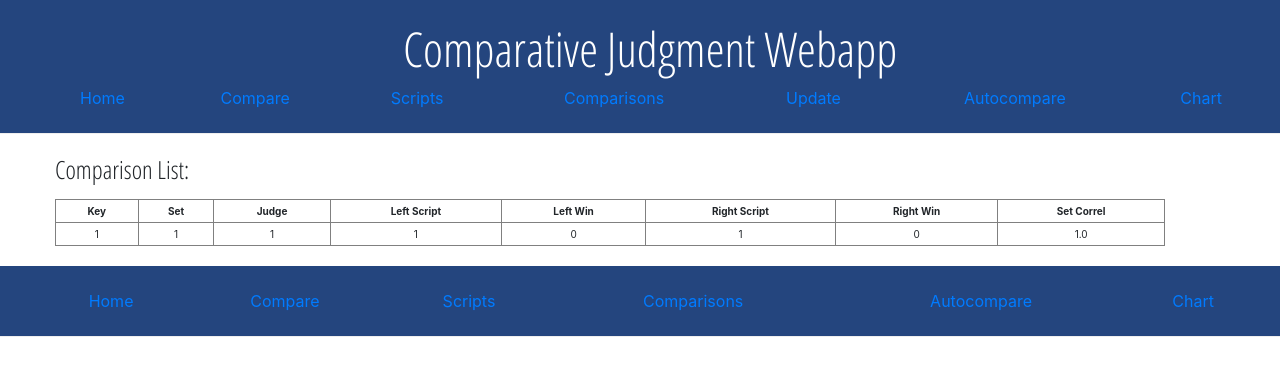
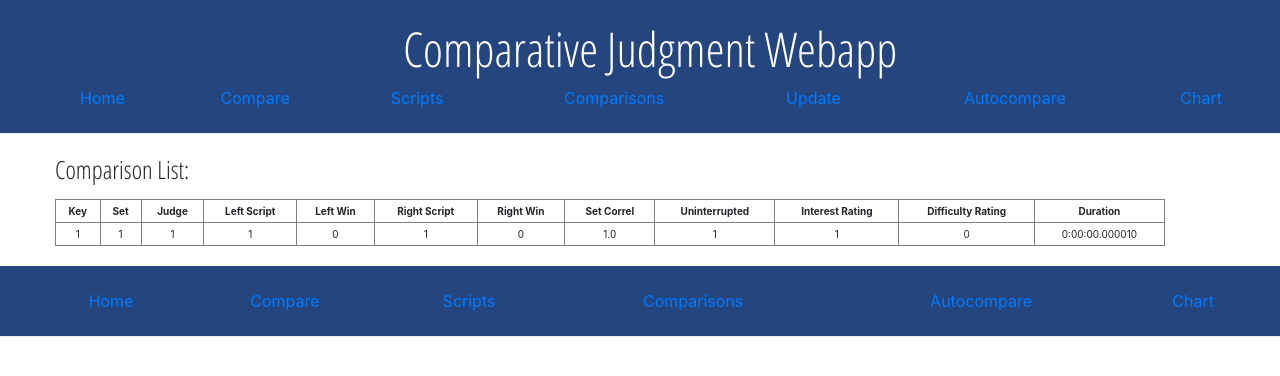
Before and after one commit to plateausteve/acjwebapp, a Django app: page /comparisons/ in a window 1280 px wide. Shown: the top 376 px of the page. Run offline with Django 3.2, Linux system fonts and the light colour scheme; tables that the repository leaves empty hold one stand-in row (values such as "Sample post"); some libraries are stand-ins or nearby versions.

Commit message:
added time & duration, interest, difficulty, interruption fields to Comparison model and forms, but time and duration not yet registering from form

```diff
--- a/acjapp/pairwise/models.py
+++ b/acjapp/pairwise/models.py
@@ -52,19 +52,40 @@ class Comparison(models.Model):
         Greater = 1
     wini = models.PositiveSmallIntegerField(choices=Win.choices, verbose_name="is left lesser or greater?")
     winj = models.PositiveSmallIntegerField(choices=Win.choices, verbose_name="is right lesser or greater?")
-    resulting_set_corr = models.FloatField(default=0, verbose_name="storing the resulting correlation of set est param to actual")
+    resulting_set_corr = models.FloatField(default=0, verbose_name="computing the resulting correlation of set est param to actual")
+    class Interruption(models.IntegerChoices):
+        Uninterrupted = 1
+        Interrupted = 0
+    uninterrupted = models.IntegerField(choices=Interruption.choices, default=1, blank=False, verbose_name="is the comparison interrupted or uninterrupted allowing valid duration computation")
+    class Interest(models.IntegerChoices):
+        Not_at_all_interesting = 1
+        Not_interesting = 2
+        Neutral = 3
+        Interesting = 4
+        Very_interesting = 5
+    interest_rating = models.IntegerField(choices=Interest.choices, default=3, blank=False, verbose_name="how interesting the assessor found this comparison")
+    class Difficulty(models.IntegerChoices):
+        Not_at_all_difficult = 0
+        Not_too_difficult = 1
+        Difficult = 2
+        Very_difficult = 3
+    difficulty_rating = models.IntegerField(choices=Difficulty.choices, default=0, blank=False)
+    decision_start = models.DateTimeField(blank=True, null=True)
+    decision_end = models.DateTimeField(blank=True, null=True)
+    duration = models.DurationField(blank=True, null=True)
 
     def __str__(self):
         return str(self.pk)
 
-
 class ComparisonForm(forms.ModelForm):
     class Meta:
         model = Comparison
-        fields = ['wini','scripti','scriptj']
+        fields = ['wini','scripti','scriptj', 'uninterrupted', 'interest_rating', 'difficulty_rating', 'decision_start', 'decision_end']
         widgets = {
             'scripti': forms.HiddenInput(),
             'scriptj': forms.HiddenInput(),
+            'decision_start': forms.HiddenInput(),
+            'decision_end': forms.HiddenInput(),
         }
 
 class AutoComparisonForm(forms.ModelForm):
--- a/acjapp/pairwise/templates/pairwise/comparison_list.html
+++ b/acjapp/pairwise/templates/pairwise/comparison_list.html
@@ -13,6 +13,10 @@
                 <th>Right Script</th>
                 <th>Right Win</th>
                 <th>Set Correl</th>
+                <th>Uninterrupted</th>
+                <th>Interest Rating</th>
+                <th>Difficulty Rating</th>
+                <th>Duration</th>
             </tr>
             {% for comparison in comparison_list %}
             <tr>
@@ -22,8 +26,12 @@
                 <td>{{ comparison.scripti.pk }}</td>
                 <td>{{ comparison.wini }}</td>
                 <td>{{ comparison.scriptj.pk }}</td>
-                <td>{{ comparison.winj}}</td>
+                <td>{{ comparison.winj }}</td>
                 <td>{{ comparison.resulting_set_corr }}</td>
+                <td>{{ comparison.uninterrupted }}</td>
+                <td>{{ comparison.interest_rating }}</td>
+                <td>{{ comparison.difficulty_rating }}</td>
+                <td>{{ comparison.duration }}</td>
             </tr>
             {% endfor %}
         </table>
--- a/acjapp/pairwise/views.py
+++ b/acjapp/pairwise/views.py
@@ -1,14 +1,14 @@
 from django.shortcuts import render, redirect, get_object_or_404
+from django.utils import timezone
 from django.urls import reverse
 from django.http import HttpResponseRedirect, HttpResponse
 from .models import Script, Comparison, ComparisonForm, Set, AutoComparisonForm
 from random import sample
 from django.views import generic
-from .utils import compute_scripts_and_save, script_selection, compute_diffs, build_btl_array
+from .utils import compute_scripts_and_save, script_selection, compute_diffs, build_btl_array, get_scriptchart
 import operator
 from operator import itemgetter
 import numpy as np
-from chartit import DataPool, Chart
 
 def index(request):
     return render(request, 'pairwise/index.html', {})
@@ -19,7 +19,7 @@ def compared(request):
 def script_list(request):
     script_table = Script.objects.all().order_by('-lo_of_win_in_set')
     set = Set.objects.get(pk=1)
-    if request.method == 'POST':
+    if request.method == 'POST': #if the auto-compare button has been clicked to get us here
         form = AutoComparisonForm(request.POST)
         if form.is_valid():
             comparison = form.save(commit=False)
@@ -45,42 +45,7 @@ def script_list(request):
         jcount = len(j)
         diffs = compute_diffs()
         form = AutoComparisonForm()
-        scriptdata = DataPool(
-            series=[{
-                'options': {
-                    'source': Script.objects.filter(se__lt=10)
-                },
-                'terms': [
-                    'pk',
-                    'fisher_info',
-                    'se',
-                    'stdev',
-                    'rmse_in_set'
-                ]
-            }]
-)
-        cht = Chart(
-            datasource=scriptdata,
-            series_options=[{
-                'options': {
-                    'type': 'line',
-                    'stacking': False
-                },
-                'terms': {
-                    'pk': [
-                        'fisher_info',
-                        'se',
-                        'stdev',
-                        'rmse_in_set'
-                    ]
-                }}
-                ],
-            chart_options={
-                'title': {'text': 'Script Data'},
-                'xAxis': {'title': {'text': 'Script'}},
-                'yAxis': {'title': {'text': 'Value'}},
-                'legend': {'enabled': True}, 'credits': {'enabled': True}}
-    )
+        cht = get_scriptchart()
         return render(request, 'pairwise/script_list.html', {
                 'j': j,
                 'listcount': listcount,
@@ -96,32 +61,37 @@ def script_list(request):
                 )
 
 def compare(request):
-    if request.method == 'POST':
+    if request.method == 'POST': #if comparison form is being submitted to get us here
         form = ComparisonForm(request.POST)
         if form.is_valid():
             comparison = form.save(commit=False)
             comparison.judge = request.user
             comparison.scripti = Script.objects.get(pk=request.POST.get('scripti'))
             comparison.scriptj = Script.objects.get(pk=request.POST.get('scriptj'))
-            comparison.set = Set.objects.get(pk=1)#for now there is only one set object
+            comparison.set = Set.objects.get(pk=1) #for now there is only one set object
             comparison.resulting_set_corr = comparison.set.cor_est_to_actual
+            comparison.difficulty_rating = comparison.difficulty_rating
+            comparison.interest_rating = comparison.interest_rating
+            starttime = comparison.set_decision_start
+            comparison.decision_end = timezone.now()
 
+            comparison.duration = set_duration()
             #set winj value to the opposite of wini
             if comparison.wini==1:
                 comparison.winj=0
             else:
                 comparison.winj=1
             comparison.save()
-            #after the comparison above, update all scripts' computed fields with computations based on latest comparison
             compute_scripts_and_save()
         return redirect('/compare')
 
-    else: #if the form is being generated for the first time send the template what it needs, i.e. which two scripts to compare
+    else: #if the form is being generated for the first time send the template what it needs
         compslist, j, scripti, scriptj = script_selection()
         listcount = len(compslist)
         jcount = len(j)
         diffs = compute_diffs()
         set = Set.objects.get(pk=1)
+        starttime = timezone.now()
         if len(j) > 0: #as long as there are pairings available keep comparing
             form = ComparisonForm()
             return render(request, 'pairwise/compare.html', {
@@ -133,8 +103,9 @@ def compare(request):
                     'form': form,
                     'set': set,
                     'diffs': diffs,
+                    'starttime': starttime,
                     }
-                    )
+                )
         else: # when no more comparisons are available, stop and send to Script List page
             script_table = Script.objects.all().order_by('-lo_of_win_in_set')
             form = AutoComparisonForm()
@@ -142,7 +113,6 @@ def compare(request):
                 'j': j,
                 'listcount': listcount,
                 'jcount': jcount,
-                'compslist': compslist,
                 'scripti': scripti,
                 'scriptj': scriptj,
                 'form': form,
@@ -150,10 +120,10 @@ def compare(request):
                 'set': set,
                 'diffs': diffs,
                 }
-                )
+            )
 
 def compare_auto(request):
-    comparisons_to_do = 10 * Script.objects.count() # save for later int((Script.objects.all().count() * (Script.objects.all().count()-1)/2) - Comparison.objects.all().count())
+    comparisons_to_do = Script.objects.count() # save for later int((Script.objects.all().count() * (Script.objects.all().count()-1)/2) - Comparison.objects.all().count())
     set = Set.objects.get(pk=1)
     #do all the comparisons needed
     for x in range(comparisons_to_do):
@@ -172,48 +142,10 @@ def compare_auto(request):
             resulting_set_corr = set.cor_est_to_actual
             Comparison.objects.create(set=set, scripti=scripti, scriptj=scriptj, judge=judge, wini=wini, winj=winj, resulting_set_corr=resulting_set_corr)
             compute_scripts_and_save()
-    #return redirect('/script_list')
     diffs = compute_diffs()
     script_table = Script.objects.all().order_by('-lo_of_win_in_set')
     form = AutoComparisonForm()
-
-    scriptdata = DataPool(
-        series=[{
-            'options': {
-                'source': Script.objects.filter(se__lt=10)
-            },
-            'terms': [
-                'pk',
-                'fisher_info',
-                'se',
-                'stdev',
-                'rmse_in_set'
-            ]
-        }]
-)
-    cht = Chart(
-        datasource=scriptdata,
-        series_options=[{
-            'options': {
-                'type': 'line',
-                'stacking': False
-            },
-            'terms': {
-                'pk': [
-                    'fisher_info',
-                    'se',
-                    'stdev',
-                    'rmse_in_set'
-                ]
-            }}
-            ],
-        chart_options={
-            'title': {'text': 'Script Data'},
-            'xAxis': {'title': {'text': 'Script'}},
-            'yAxis': {'title': {'text': 'Value'}},
-            'legend': {'enabled': True}, 'credits': {'enabled': True}}
-    )
-
+    cht = get_scriptchart()
 
     return render(request, 'pairwise/script_list.html', {
         'j': j,
@@ -238,42 +170,6 @@ def update(request):
     btl_array, df = build_btl_array()
     return render(request, 'pairwise/update.html', {'btl_array': btl_array, 'df': df})
 
-# duplicating this in script_list view, needs to by pythonized and made into a function make_chart()
 def script_chart_view(request):
-    scriptdata = DataPool(
-        series=[{
-            'options': {
-                'source': Script.objects.all()
-            },
-            'terms': [
-                'pk',
-                'fisher_info',
-                'se',
-                'stdev',
-                'rmse_in_set'
-            ]
-        }]
-)
-    cht = Chart(
-        datasource=scriptdata,
-        series_options=[{
-            'options': {
-                'type': 'line',
-                'stacking': False
-            },
-            'terms': {
-                'pk': [
-                    'fisher_info',
-                    'se',
-                    'stdev',
-                    'rmse_in_set'
-                ]
-            }}
-            ],
-        chart_options={
-            'title': {'text': 'Script Data'},
-            'xAxis': {'title': {'text': 'Script'}},
-            'yAxis': {'title': {'text': 'Value'}},
-            'legend': {'enabled': True}, 'credits': {'enabled': True}}
-    )
+    cht = get_scriptchart()
     return render(request, 'pairwise/script_chart.html', {'scriptchart': cht})
```
Also changed, not shown: acjapp/pairwise/templates/pairwise/compare.html (+7 -1 lines), acjapp/pairwise/utils.py (+41 -0 lines), acjapp/pairwise/migrations/0012_auto_20200830_0904.py (added).
